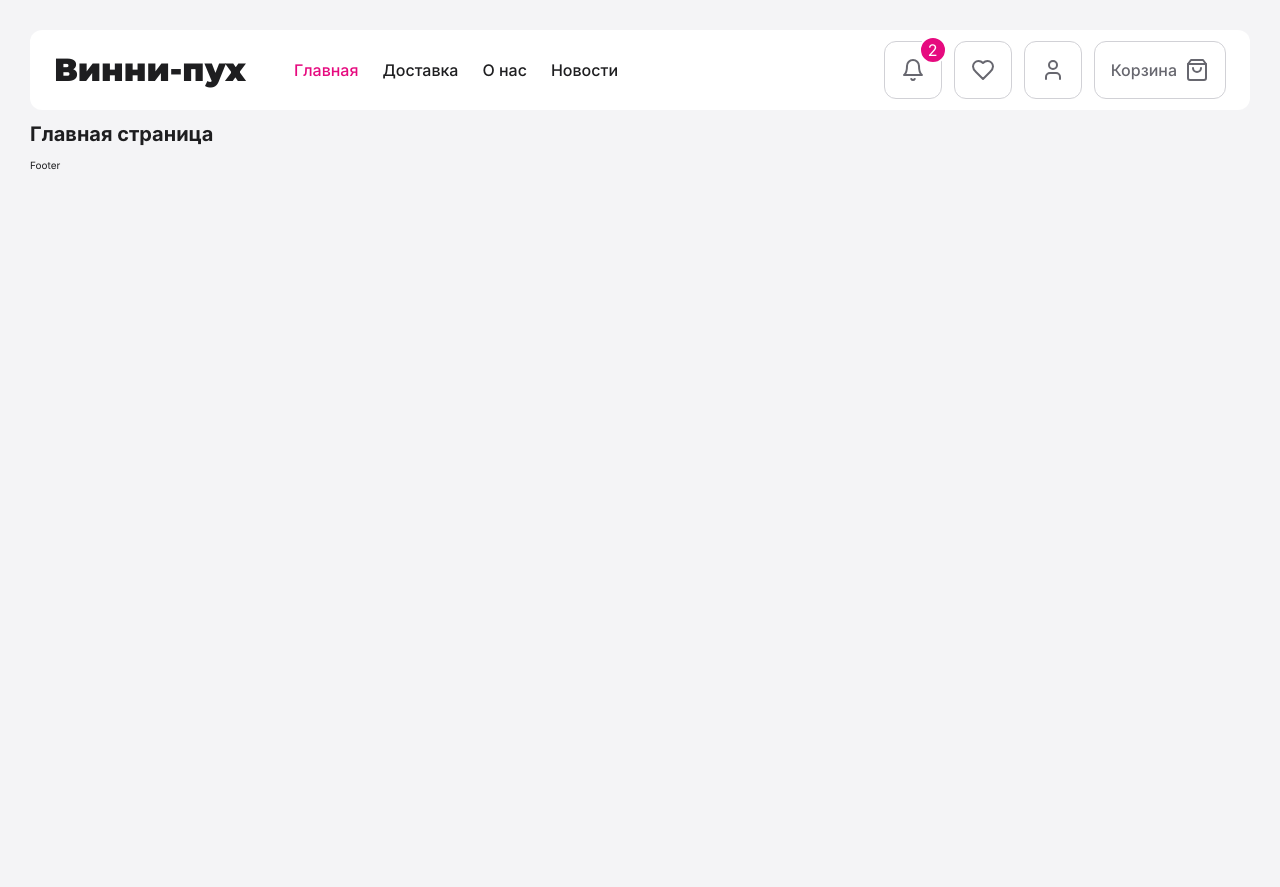
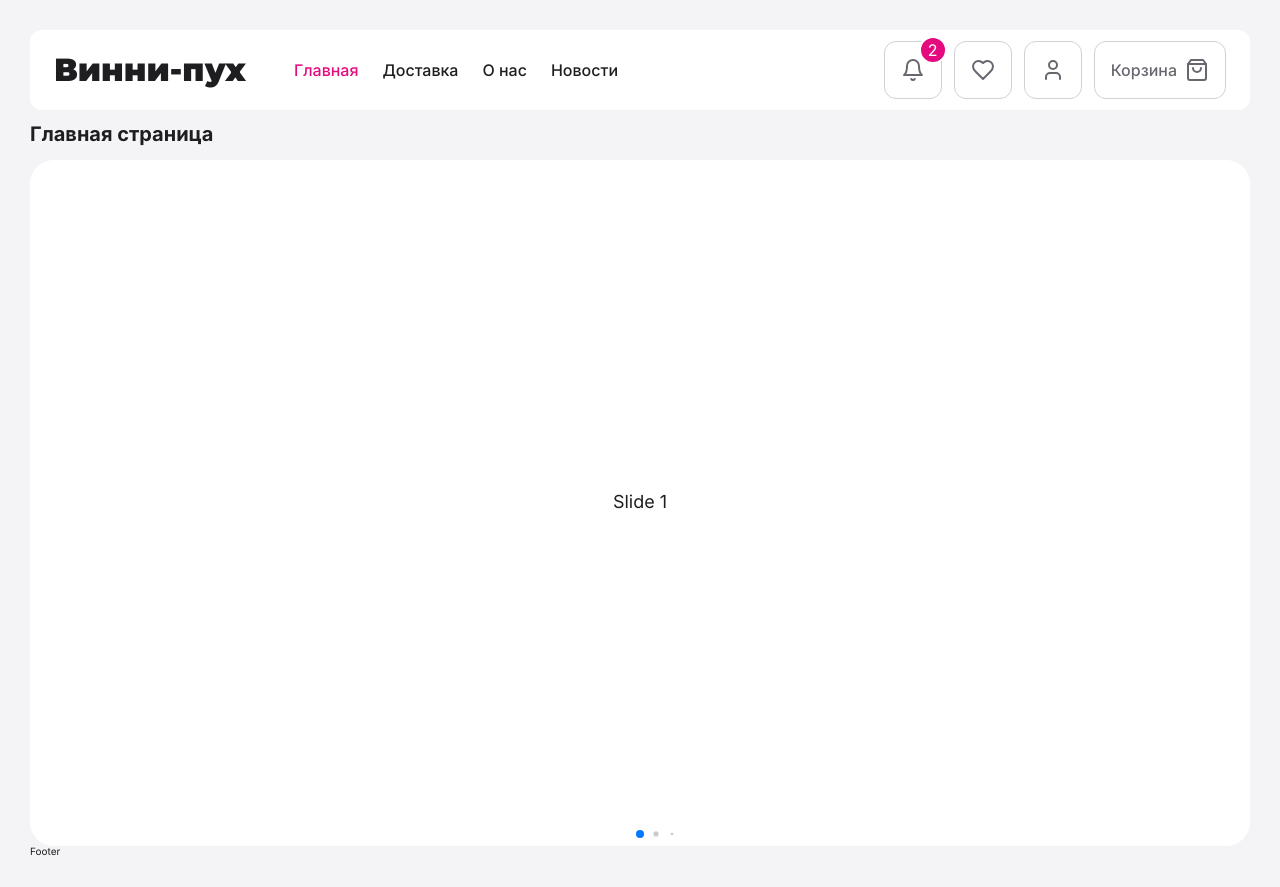
Before and after one commit to DStarky/vinnie, a React (Create React App) app: page / in a window 1280 px wide. Before the commit the page ends 800 px from the top, so only its background shows below. Built offline with nearby package versions, Linux system fonts and the light colour scheme.

Commit message:
add slider

```diff
--- a/package.json
+++ b/package.json
@@ -13,6 +13,7 @@
     "react-responsive": "^9.0.2",
     "react-router-dom": "^6.15.0",
     "react-scripts": "5.0.1",
+    "swiper": "^10.2.0",
     "web-vitals": "^2.1.4"
   },
   "scripts": {
--- a/src/components/Header/Header.module.scss
+++ b/src/components/Header/Header.module.scss
@@ -29,7 +29,3 @@
     text-decoration: none;
   }
 }
-
-.Icon {}
-
-.Menu {}
--- /dev/null
+++ b/src/components/Slider/Slider.jsx
@@ -0,0 +1,33 @@
+import { Swiper, SwiperSlide } from 'swiper/react';
+
+import 'swiper/css';
+import 'swiper/css/pagination';
+
+import { Pagination } from 'swiper/modules';
+
+import styles from './Slider.module.scss'
+
+const Slider = () => {
+  return (
+    <>
+      <Swiper
+        pagination={{
+          dynamicBullets: true,
+        }}
+        modules={[Pagination]}
+        className={`mySwiper ${styles.Swiper}`}
+      >
+        <SwiperSlide className={styles.Slide}>Slide 1</SwiperSlide>
+        <SwiperSlide className={styles.Slide}>Slide 2</SwiperSlide>
+        <SwiperSlide className={styles.Slide}>Slide 3</SwiperSlide>
+        <SwiperSlide className={styles.Slide}>Slide 4</SwiperSlide>
+        <SwiperSlide className={styles.Slide}>Slide 5</SwiperSlide>
+        <SwiperSlide className={styles.Slide}>Slide 6</SwiperSlide>
+        <SwiperSlide className={styles.Slide}>Slide 7</SwiperSlide>
+        <SwiperSlide className={styles.Slide}>Slide 8</SwiperSlide>
+        <SwiperSlide className={styles.Slide}>Slide 9</SwiperSlide>
+      </Swiper>
+    </>
+  );
+}
+export default Slider
--- /dev/null
+++ b/src/components/Slider/Slider.module.scss
@@ -0,0 +1,15 @@
+.Swiper {
+  height: 686px;
+}
+
+.Slide {
+  text-align: center;
+  font-size: 18px;
+  background: #fff;
+  border-radius: 24px;
+
+  /* Center slide text vertically */
+  display: flex;
+  justify-content: center;
+  align-items: center;
+}
--- a/src/pages/Home/Home.jsx
+++ b/src/pages/Home/Home.jsx
@@ -1,10 +1,13 @@
-import Header from "../../components/Header/Header";
+import Slider from "../../components/Slider/Slider";
 
 const Home = () => {
   return (
-    <h1>
-      Главная страница
-    </h1>
+    <>
+      <h1>
+        Главная страница
+      </h1>
+      <Slider />
+    </>
   )
 }
 export default Home
```
Also changed, not shown: 1 other file (tests, documents, lock files or other folders).
